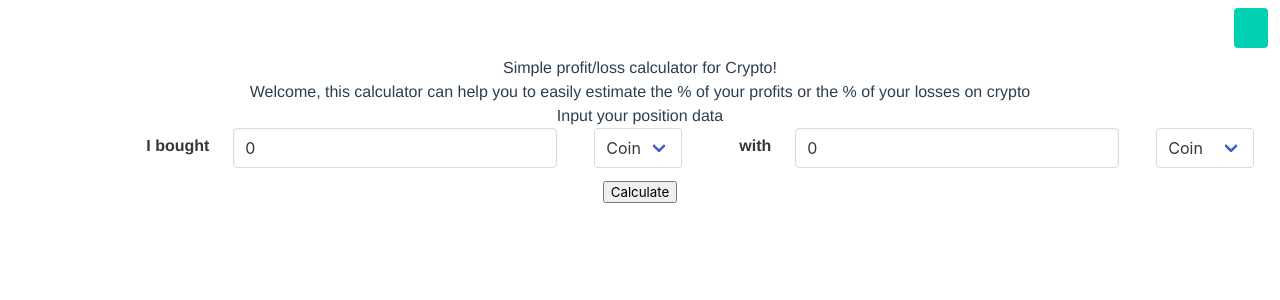
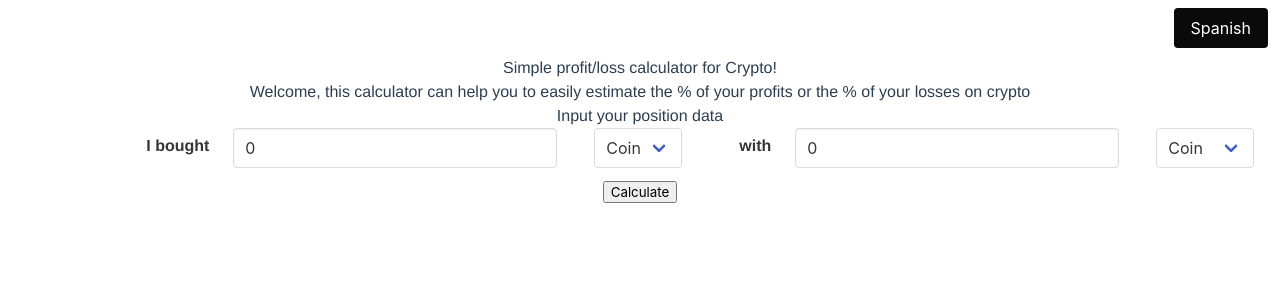
Before and after one commit to tomas95go/simple-profit-loss-calculator, a Vue app: page / in a window 1280 px wide. Shown: the top 300 px of the page. Built offline with nearby package versions, Linux system fonts and the light colour scheme.

Commit message:
button now emits event to change language

```diff
--- a/src/components/LangBtn.vue
+++ b/src/components/LangBtn.vue
@@ -1,5 +1,7 @@
 <template>
-  <button class="button is-black">Spanish</button>
+  <button class="button is-black" @click="this.$emit('changeLanguage')">
+    Spanish
+  </button>
 </template>
 
 <script>
--- a/src/components/NavBar.vue
+++ b/src/components/NavBar.vue
@@ -4,9 +4,7 @@
       <div class="navbar-end">
         <div class="navbar-item">
           <div class="buttons">
-            <a class="button is-primary">
-              <strong></strong>
-            </a>
+            <LangBtn @changeLanguage="this.$emit('changeLanguage')" />
           </div>
         </div>
       </div>
@@ -15,7 +13,12 @@
 </template>
 
 <script>
+import LangBtn from '@/components/LangBtn.vue'
+
 export default {
   name: 'NavBar',
+  components: {
+    LangBtn,
+  },
 }
 </script>
--- a/src/views/Main.vue
+++ b/src/views/Main.vue
@@ -1,5 +1,5 @@
 <template>
-  <NavBar />
+  <NavBar @changeLanguage="changeLanguage" />
   <div>
     <h1>{{ displayTitle }}</h1>
     <p>{{ displayDescription }}</p>
```
